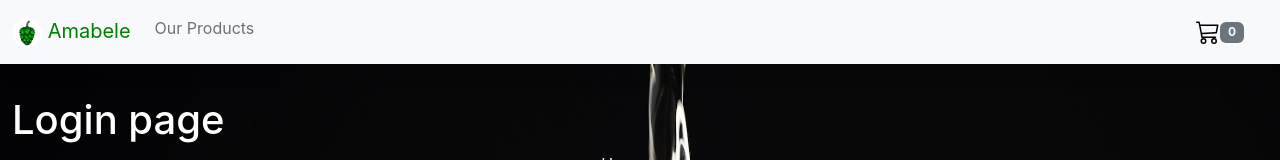
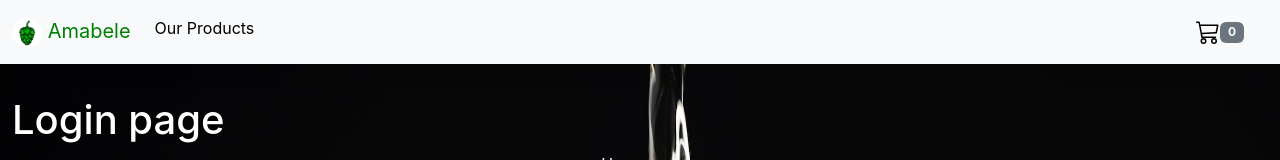
Before and after one commit to AsandahDevs/Amabele, a React (Create React App) app: page / in a window 1280 px wide. Shown: the top 160 px of the page. Built offline with nearby package versions, Linux system fonts and the light colour scheme.

Commit message:
Add black color for non-active links.

```diff
--- a/src/index.css
+++ b/src/index.css
@@ -20,6 +20,9 @@ a.navbar-brand.active {
   color: green;
 }
 
+a.nav-link {
+  color: black;
+}
 /*The below code invokes continuous horizontal scrolling of content*/
 
 .horizontal-scroller {
```
